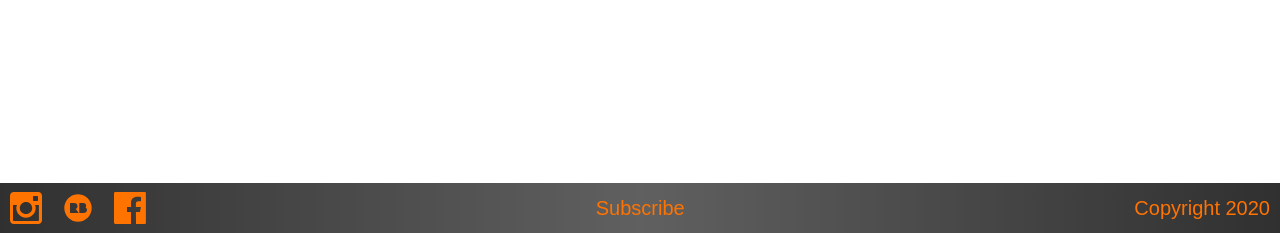
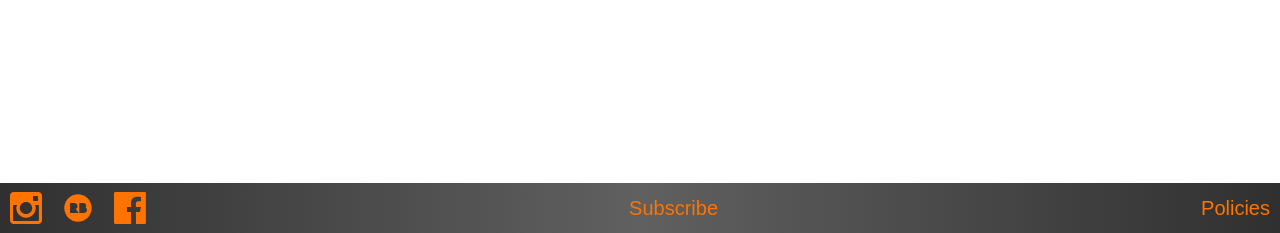
Before and after one commit to Psyclonic-Studios/psyclonic-studios-website, a Flask app: page /cart in a window 1280 px wide. Shown: the part 567-800 px from the top of the page. Run offline with Flask 2, Linux system fonts and the light colour scheme; data that the repository does not hold is empty; parts of the project's set-up code (start-up, migrations or seed data) failed here and were passed over.

Commit message:
change legal to policies

```diff
--- a/main.py
+++ b/main.py
@@ -238,9 +238,9 @@ def series_enquire(id):
 #    blog = crud.get_blog(crud.new_transaction(), id, 667)
 #    return render_template('blog.html', blog=blog)
 
-@app.route('/legal')
-def legal():
-    return render_template('legal.html', legal=crud.get_legal())
+@app.route('/policies')
+def policies():
+    return render_template('policies.html', policies=crud.get_policies())
 
 @sitemap.register_generator
 def sitemap_legal():
--- a/server/crud.py
+++ b/server/crud.py
@@ -134,8 +134,8 @@ def get_home_text():
 def get_about():
     return get_website_component('About')
 
-def get_legal():
-    return get_website_component('Legal')
+def get_policies():
+    return get_website_component('Policies')
 
 @firestore.transactional
 def get_contribute_products(transaction, size, args):
--- a/templates/footer.html
+++ b/templates/footer.html
@@ -27,5 +27,5 @@
     -->
   </div>
   <a class="subscribe text-primary hover-accent center-children" href="/subscribe">Subscribe</a>
-  <a class="copyright text-primary hover-accent center-children" href="/legal">Copyright {{ this_year }}</a>
+  <a class="copyright text-primary hover-accent center-children" href="{{ url_for('policies') }}">Policies</a>
 </footer>
```
Also changed, not shown: templates/policies.html (renamed from templates/legal.html, +5 -5 lines).
